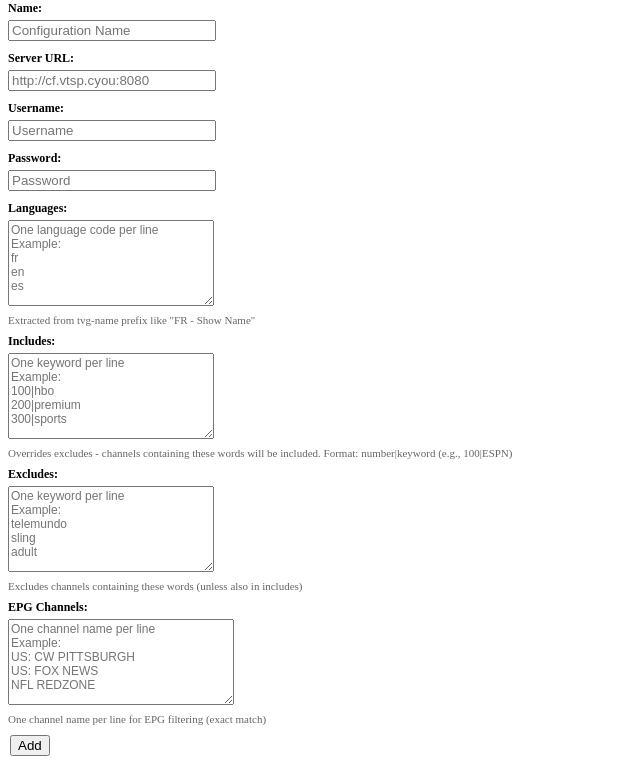
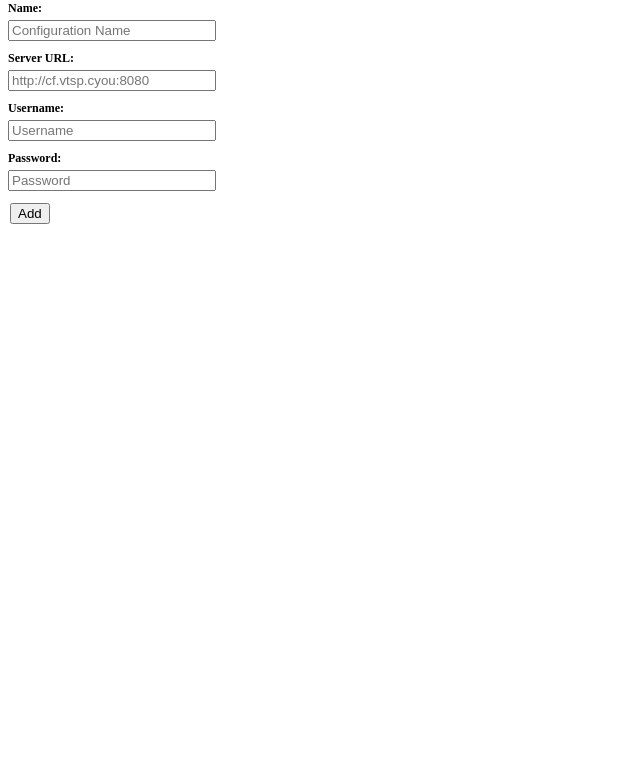
Before and after one commit to dreed47/iptv-manager, a FastAPI app: page / in a window 1280 px wide. Shown: the part 211-977 px from the top of the page, without its empty margins (0-640 px from the left). After the commit the page ends 435 px from the top, so only its background shows below. Run offline with FastAPI, Linux system fonts and the light colour scheme.

Commit message:
page cleanup

```diff
--- a/routes.py
+++ b/routes.py
@@ -387,6 +387,8 @@ async def generate_filtered_m3u(item_id: int = Form(...), db: Session = Depends(
 
         filtered_content = "#EXTM3U\n"
         lines = m3u_content.splitlines()
+        # Count input records (#EXTINF entries) for reporting
+        input_record_count = sum(1 for ln in lines if ln.startswith("#EXTINF"))
         num_records = 0
         i = 0
         if lines and lines[0].strip() == "#EXTM3U":
@@ -483,13 +485,23 @@ async def generate_filtered_m3u(item_id: int = Form(...), db: Session = Depends(
             f.write(filtered_content)
 
         total_lines = len(filtered_content.splitlines())
-        logger.info(f"Generated and saved filtered playlist for item {item_id} ({num_records} records, {total_lines} lines) at {filtered_file_path}")
+        # Log both input and output record counts
+        logger.info(
+            f"Filtered M3U for item {item_id}: input records={input_record_count}, "
+            f"written records={num_records}, file lines={total_lines}, path={filtered_file_path}"
+        )
 
-        epg_success = await generate_filtered_epg(item_id, db)
-        if epg_success:
-            return RedirectResponse(url=f"/?success=Saved {num_records} filtered records ({total_lines} lines) to filtered M3U file and generated filtered EPG", status_code=303)
-        else:
-            return RedirectResponse(url=f"/?success=Saved {num_records} filtered records ({total_lines} lines) to filtered M3U file&error=Failed to generate filtered EPG", status_code=303)
+        # Redirect back to index with success message including counts
+        success_msg = urllib.parse.quote(
+            f"Filtered {num_records} of {input_record_count} records ({total_lines} lines)"
+        )
+        return RedirectResponse(url=f"/?success={success_msg}", status_code=303)
+
+        #epg_success = await generate_filtered_epg(item_id, db)
+        #if epg_success:
+        #    return RedirectResponse(url=f"/?success=Saved {num_records} filtered records ({total_lines} lines) to filtered M3U file and generated filtered EPG", status_code=303)
+        #else:
+        #    return RedirectResponse(url=f"/?success=Saved {num_records} filtered records ({total_lines} lines) to filtered M3U file&error=Failed to generate filtered EPG", status_code=303)
 
     except Exception as e:
         logger.error(f"Failed to generate filtered M3U for item {item_id}: {str(e)}")
--- a/templates/index.html
+++ b/templates/index.html
@@ -147,8 +147,12 @@
         <td>{{ item.username }}</td>
         <td>{{ item.user_pass }}</td>
         <td>{{ item.languages }}</td>
-        <td class="col-limited" title="{{ item.includes }}">
-          {{ item.includes }}
+        <td
+          class="col-limited"
+          title="{{ item.includes }}"
+          style="white-space: pre-line"
+        >
+          {{ item.includes | replace(',', ' ') }}
         </td>
         <td class="col-limited" title="{{ item.excludes }}">
           {{ item.excludes }}
@@ -224,7 +228,8 @@
                 placeholder="One language code per line&#10;Example:&#10;fr&#10;en&#10;es"
                 maxlength="200"
               >
-{{ item.languages }}</textarea
+{{ item.languages | replace(',', '
+') }}</textarea
               >
               <div class="form-help">
                 Extracted from tvg-name prefix like "FR - Show Name"
@@ -241,9 +246,11 @@
                 class="textarea-limited"
                 placeholder="One keyword per line&#10;Example:&#10;100|hbo&#10;200|premium&#10;300|sports"
                 maxlength="10000"
-                rows="8"
+                rows="45"
+                style="height: 250px"
               >
-{{ item.includes }}</textarea
+{{ item.includes | replace(',', '
+') }}</textarea
               >
               <div class="form-help">
                 Overrides excludes - channels containing these words will be
@@ -262,7 +269,8 @@
                 placeholder="One keyword per line&#10;Example:&#10;telemundo&#10;sling&#10;adult"
                 maxlength="200"
               >
-{{ item.excludes }}</textarea
+{{ item.excludes | replace(',', '
+') }}</textarea
               >
               <div class="form-help">
                 Excludes channels containing these words (unless also in
@@ -386,61 +394,6 @@
         />
       </div>
 
-      <div class="form-group">
-        <label class="form-label" for="languages">Languages:</label>
-        <textarea
-          id="languages"
-          name="languages"
-          placeholder="One language code per line&#10;Example:&#10;fr&#10;en&#10;es"
-          maxlength="200"
-        ></textarea>
-        <div class="form-help">
-          Extracted from tvg-name prefix like "FR - Show Name"
-        </div>
-      </div>
-
-      <div class="form-group">
-        <label class="form-label" for="includes">Includes:</label>
-        <textarea
-          id="includes"
-          name="includes"
-          placeholder="One keyword per line&#10;Example:&#10;100|hbo&#10;200|premium&#10;300|sports"
-          maxlength="10000"
-          rows="8"
-        ></textarea>
-        <div class="form-help">
-          Overrides excludes - channels containing these words will be included. Format: number|keyword (e.g., 100|ESPN)
-        </div>
-      </div>
-
-      <div class="form-group">
-        <label class="form-label" for="excludes">Excludes:</label>
-        <textarea
-          id="excludes"
-          name="excludes"
-          placeholder="One keyword per line&#10;Example:&#10;telemundo&#10;sling&#10;adult"
-          maxlength="200"
-        ></textarea>
-        <div class="form-help">
-          Excludes channels containing these words (unless also in includes)
-        </div>
-      </div>
-
-      <div class="form-group">
-        <label class="form-label" for="epg_channels">EPG Channels:</label>
-        <textarea
-          id="epg_channels"
-          name="epg_channels"
-          class="textarea-limited"
-          placeholder="One channel name per line&#10;Example:&#10;US: CW PITTSBURGH&#10;US: FOX NEWS&#10;NFL REDZONE"
-          maxlength="1000"
-          rows="4"
-        ></textarea>
-        <div class="form-help">
-          One channel name per line for EPG filtering (exact match)
-        </div>
-      </div>
-
       <button type="submit" name="add" value="add">Add</button>
     </form>
 
```
